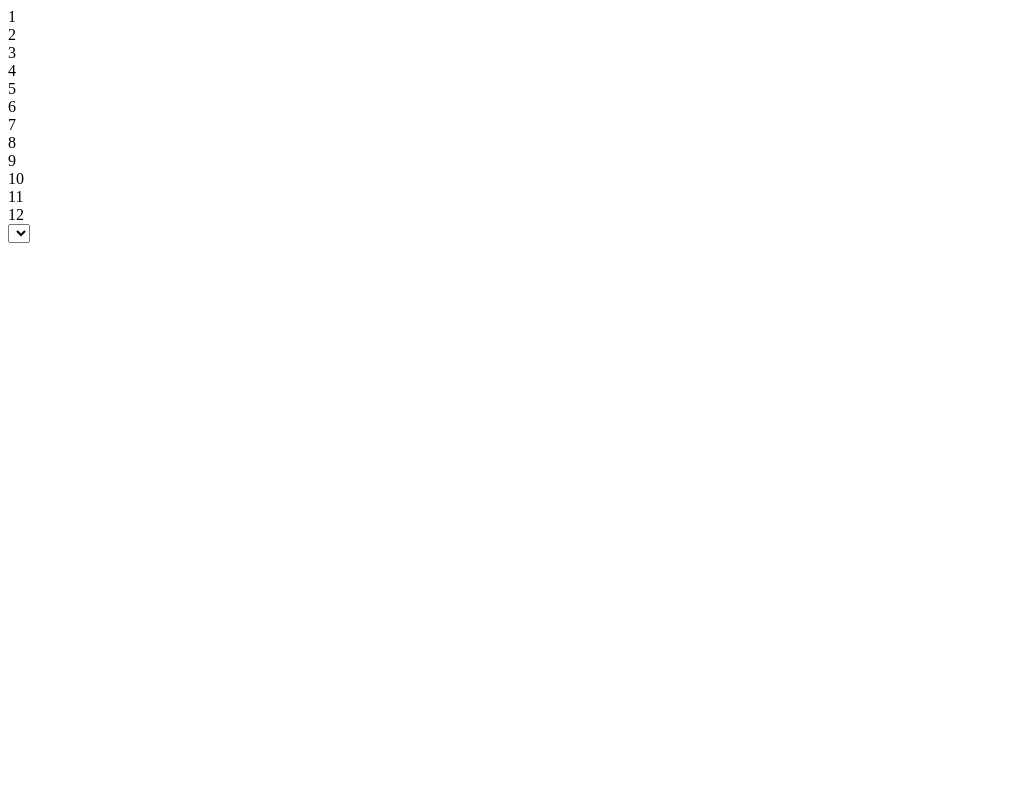
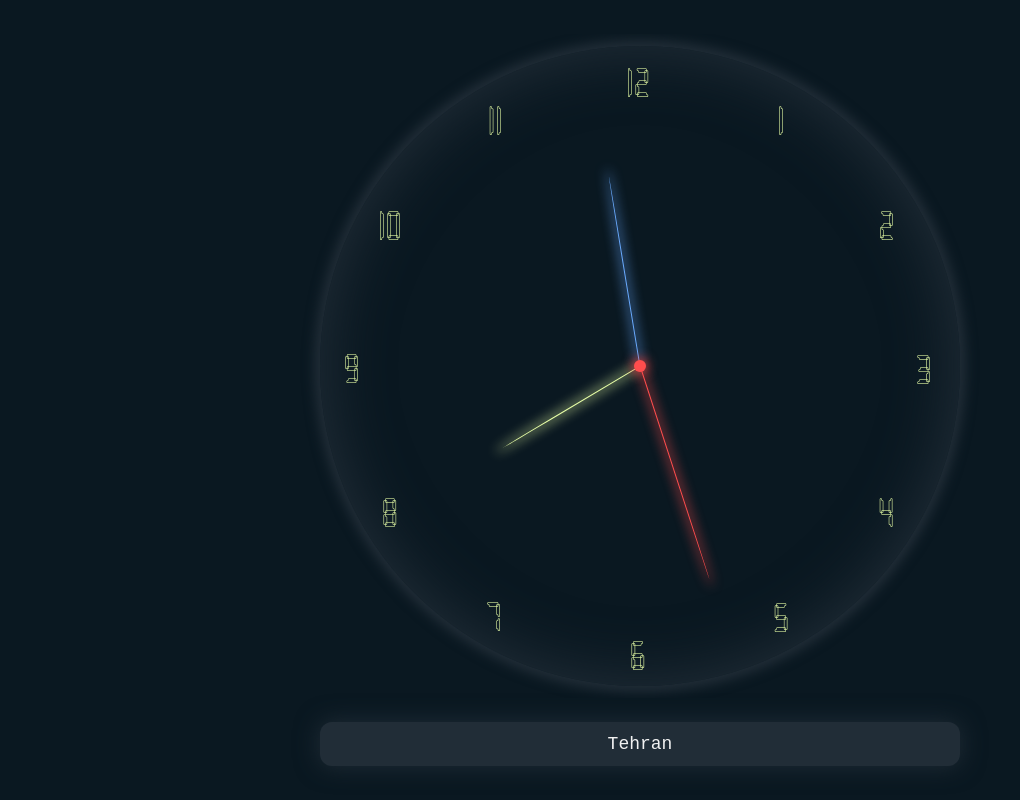
Before and after one commit to devshashtag/analog-world-clock, a plain HTML site: page index.html in a window 1280 px wide. Shown: the whole page, without its empty margins (0-1020 px from the left). Drawn offline with Linux system fonts and the light colour scheme; the site is published under a folder, as on GitHub Pages, so addresses that start at the root find nothing.

Commit message:
assets links fixed

```diff
--- a/assets/css/styles.css
+++ b/assets/css/styles.css
@@ -43,7 +43,7 @@
 
 @font-face {
   font-family: 'loopy';
-  src: url('/assets/fonts/loopy.ttf') format('truetype');
+  src: url('../fonts/loopy.ttf') format('truetype');
 }
 
 html {
--- a/index.html
+++ b/index.html
@@ -6,9 +6,8 @@
     <meta name="viewport" content="width=device-width, initial-scale=1.0" />
     <title>analog world clock</title>
 
-    <link rel="stylesheet" href="/assets/css/styles.css" />
-    <script src="/assets/js/timezone.js" defer></script>
-    <script src="/assets/js/script.js" defer></script>
+    <!-- styles -->
+    <link rel="stylesheet" href="assets/css/styles.css" />
   </head>
 
   <body>
@@ -36,5 +35,9 @@
 
       <select name="timezone" id="timezone"></select>
     </div>
+
+    <!-- scripts -->
+    <script src="assets/js/timezone.js"></script>
+    <script src="assets/js/script.js"></script>
   </body>
 </html>
```
